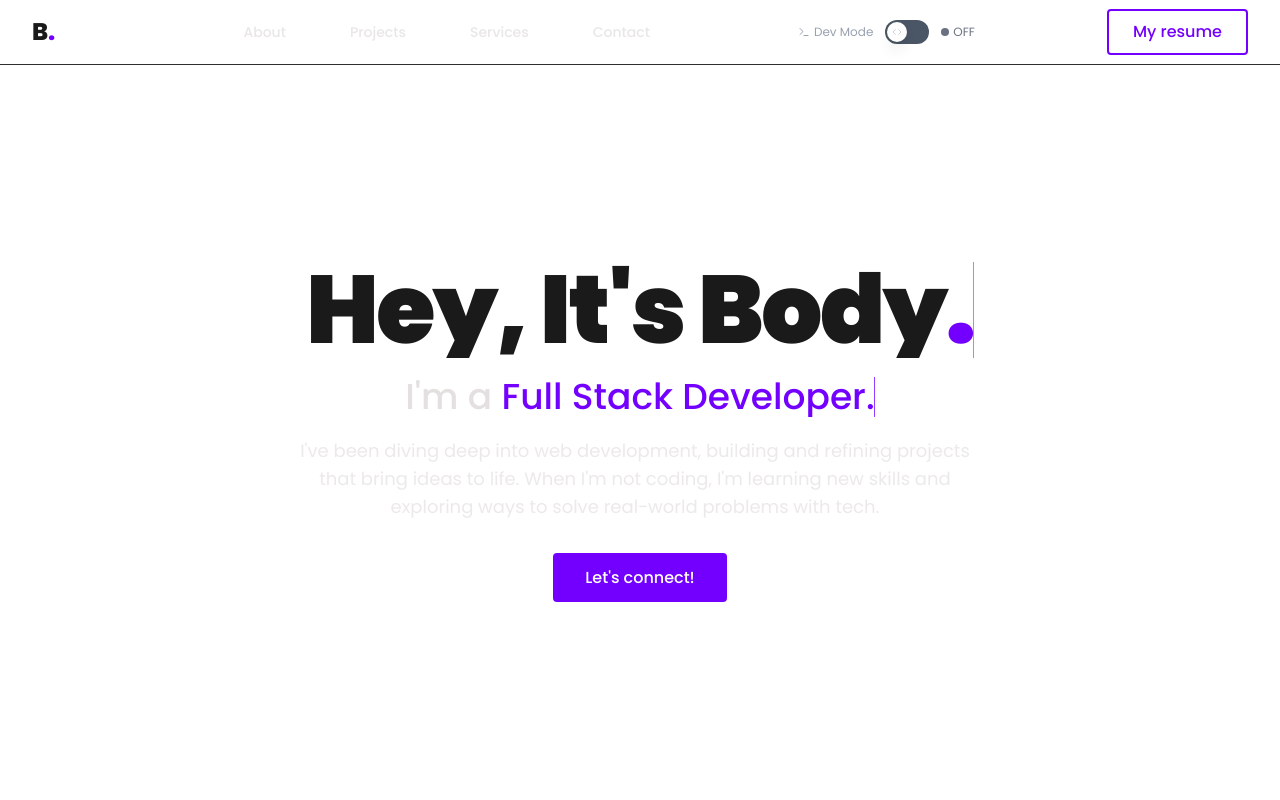
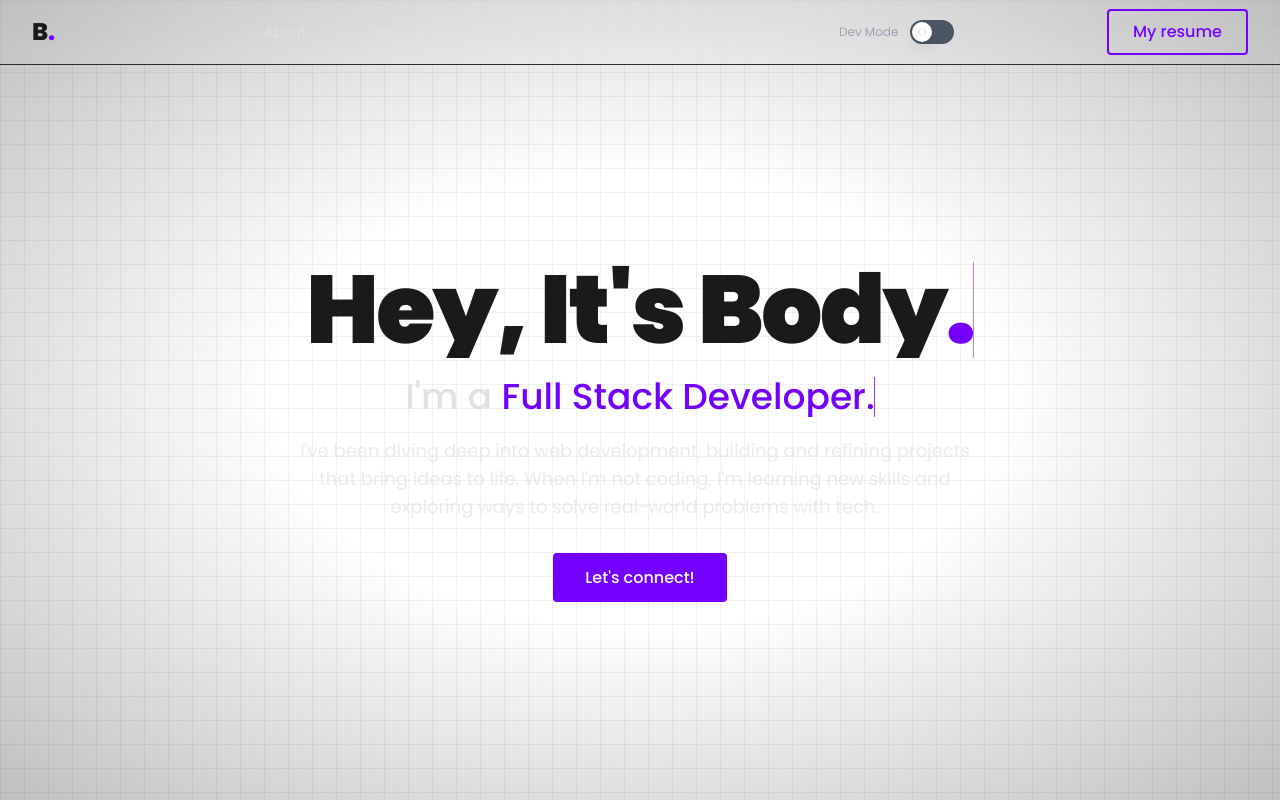
Before and after one commit to Abdelrahman-Aboalkhair/abdelrahman-portfolio, a Next.js app: page / in a window 1280 px wide. Shown: the top 800 px of the page. Built offline with nearby package versions, Linux system fonts and the light colour scheme.

Commit message:
style: added grid background

```diff
--- a/app/globals.css
+++ b/app/globals.css
@@ -184,6 +184,42 @@ html {
   color: black; /* text color while highlighted */
 }
 
+/* Lightweight grid background utility */
+.bg-grid {
+  position: relative;
+  background-color: var(--background);
+  background-image: linear-gradient(
+      to right,
+      rgba(228, 224, 224, 0.06) 1px,
+      transparent 1px
+    ),
+    linear-gradient(to bottom, rgba(228, 224, 224, 0.06) 1px, transparent 1px);
+  background-size: 24px 24px;
+}
+
+/* Subtle vignette to fade edges so grid doesn't dominate */
+.bg-grid:before {
+  content: "";
+  position: absolute;
+  inset: 0;
+  pointer-events: none;
+  background: radial-gradient(
+    ellipse at center,
+    rgba(0, 0, 0, 0) 40%,
+    rgba(0, 0, 0, 0.25) 100%
+  );
+}
+
+/* Adjust grid tone in light theme */
+[data-theme="light"] .bg-grid {
+  background-image: linear-gradient(
+      to right,
+      rgba(17, 17, 17, 0.06) 1px,
+      transparent 1px
+    ),
+    linear-gradient(to bottom, rgba(17, 17, 17, 0.06) 1px, transparent 1px);
+}
+
 /* Mobile-specific optimizations */
 @media (max-width: 640px) {
   .terminal-container {
--- a/app/layout.js
+++ b/app/layout.js
@@ -23,7 +23,7 @@ export default function RootLayout({ children }) {
   return (
     <html lang="en">
       <body
-        className={`${poppins.variable} ${cairo.variable} font-poppins antialiased`}
+        className={`${poppins.variable} ${cairo.variable} font-poppins antialiased bg-grid`}
       >
         <ThemeProvider>{children}</ThemeProvider>
       </body>
--- a/components/Navbar.js
+++ b/components/Navbar.js
@@ -113,7 +113,8 @@ const Navbar = () => {
           {/* Resume Button */}
           <div className="hidden md:block">
             <motion.a
-              href="https://drive.google.com/file/d/1M2QmESPSAYzRGxH1FMPLMHFeIsk5LGW4/view?usp=drive_link"
+              href="/abdelrahman-aboalkhair-resume.pdf"
+              download="Abdelrahman-Aboalkhair-Resume.pdf"
               whileHover={{ scale: 1.05 }}
               whileTap={{ scale: 0.95 }}
               className="flex gap-2 items-center border-2 border-primary text-primary px-6 py-2 rounded-sm font-medium
@@ -168,7 +169,8 @@ const Navbar = () => {
 
             <div className="px-3 py-2">
               <motion.a
-                href="https://drive.google.com/file/d/1M2QmESPSAYzRGxH1FMPLMHFeIsk5LGW4/view?usp=drive_link"
+                href="/abdelrahman-aboalkhair-resume.pdf"
+                download="Abdelrahman-Aboalkhair-Resume.pdf"
                 whileTap={{ scale: 0.95 }}
                 whileHover="hover"
                 className="relative flex items-center justify-center border-2 border-primary text-primary px-4 py-2 rounded-sm
--- a/components/sections/hero/Hero.js
+++ b/components/sections/hero/Hero.js
@@ -12,7 +12,7 @@ const Hero = () => {
   return (
     <SectionLayout
       id="hero"
-      className="min-h-screen flex items-center justify-center pt-16"
+      className="min-h-screen flex items-center justify-center pt-16 bg-grid"
       paddingY=""
       backgroundColor=""
     >
--- a/components/shared/ui/DevModeToggle.js
+++ b/components/shared/ui/DevModeToggle.js
@@ -11,7 +11,6 @@ const DevModeToggle = () => {
     <div className="flex items-center gap-3">
       {/* Dev Mode Label */}
       <div className="hidden lg:flex items-center gap-1 text-xs text-gray-400">
-        <Terminal className="w-3 h-3" />
         <span>Dev Mode</span>
       </div>
 
@@ -51,30 +50,6 @@ const DevModeToggle = () => {
           </motion.div>
         </motion.div>
       </button>
-
-      {/* Status Indicator */}
-      <div className="hidden sm:flex items-center gap-1">
-        <motion.div
-          animate={{
-            scale: isDevMode ? [1, 1.2, 1] : 1,
-          }}
-          transition={{
-            duration: 0.6,
-            repeat: isDevMode ? Infinity : 0,
-            repeatDelay: 2,
-          }}
-          className={`w-2 h-2 rounded-full ${
-            isDevMode ? "bg-green-400" : "bg-gray-500"
-          }`}
-        />
-        <span
-          className={`text-xs ${
-            isDevMode ? "text-green-400" : "text-gray-500"
-          }`}
-        >
-          {isDevMode ? "ON" : "OFF"}
-        </span>
-      </div>
     </div>
   );
 };
```
Also changed, not shown: 1 other file (tests, documents, lock files or other folders).
